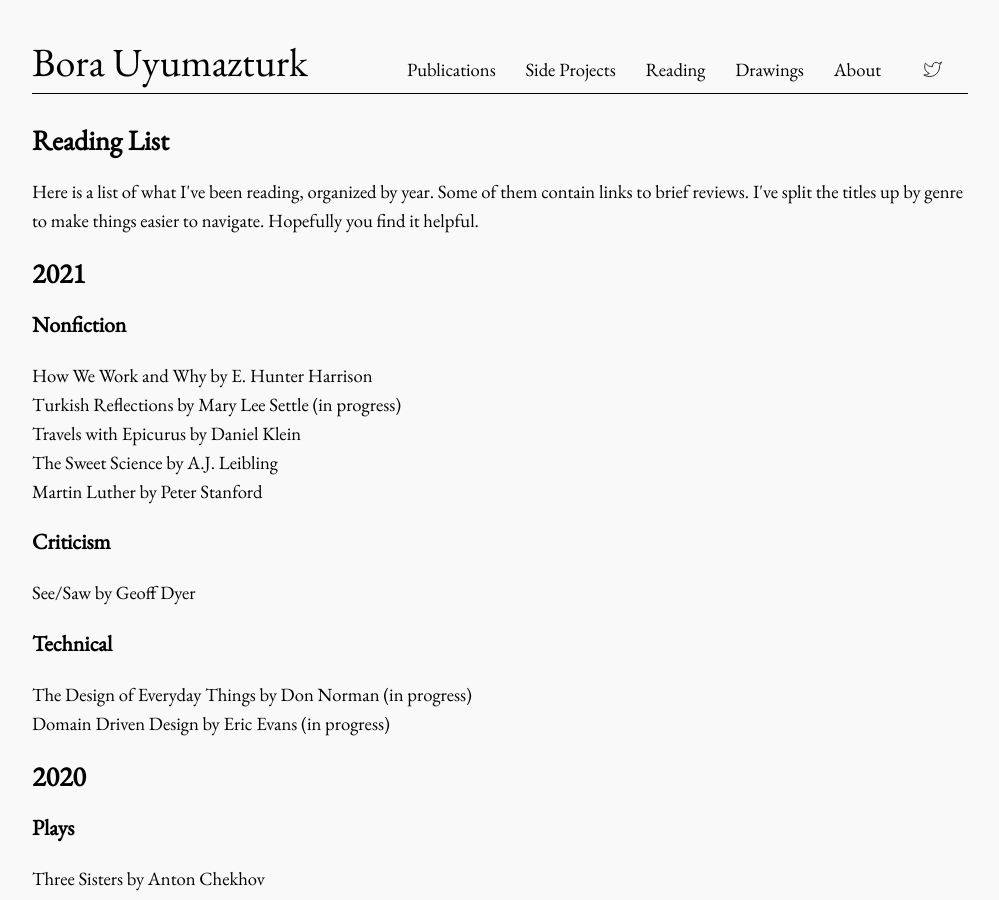
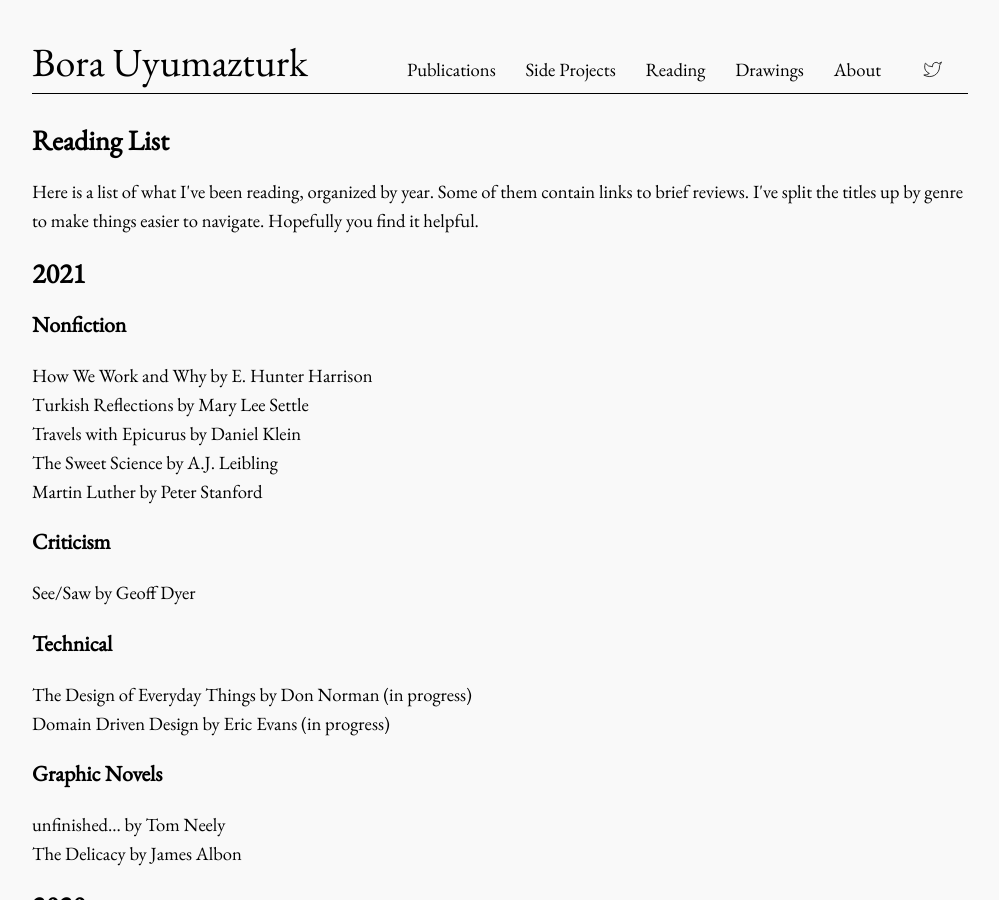
Before and after one commit to bora-uyumazturk/bora-uyumazturk.github.io, a Jekyll site: the page built from reading.html, in a window 1280 px wide and 900 px high. Shown: the whole window, without its empty margins (140-1139 px from the left). Built offline with Jekyll 4.4.1, drawn with Linux system fonts in a browser that asks for light colours.

Commit message:
update reading list

```diff
--- a/reading.html
+++ b/reading.html
@@ -17,7 +17,7 @@ title: Reading
   <h3>Nonfiction</h2>
 
   How We Work and Why by E. Hunter Harrison <br>
-  Turkish Reflections by Mary Lee Settle (in progress) <br>
+  Turkish Reflections by Mary Lee Settle <br>
   Travels with Epicurus by Daniel Klein <br>
   The Sweet Science by A.J. Leibling <br>
   Martin Luther by Peter Stanford
@@ -30,6 +30,10 @@ title: Reading
 
   The Design of Everyday Things by Don Norman (in progress) <br>
   Domain Driven Design by Eric Evans (in progress)
+
+  <h3>Graphic Novels</h3>
+  unfinished... by Tom Neely <br>
+  The Delicacy by James Albon
 
   <h2>2020</h2>
 
```
